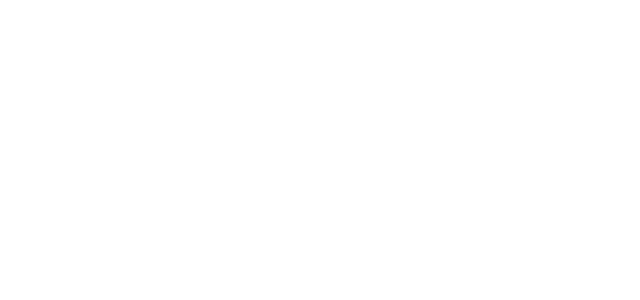
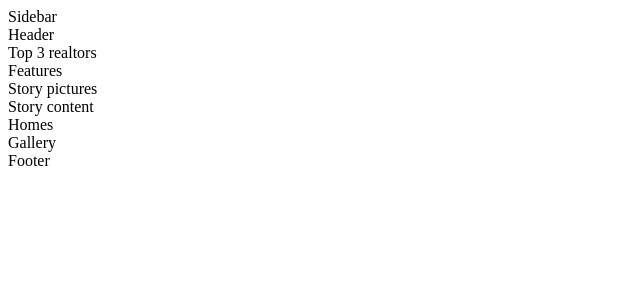
Before and after one commit to maxrogers78/nexter, a React (Create React App) app: page / in a window 1280 px wide. Shown: the top 300 px of the page, without its empty margins (0-640 px from the left). Built offline with nearby package versions, Linux system fonts and the light colour scheme.

Commit message:
components created

```diff
--- a/src/App.js
+++ b/src/App.js
@@ -1,7 +1,26 @@
 import React from "react";
+import Features from "./components/Features";
+import Footer from "./components/Footer";
+import Gallery from "./components/Gallery";
+import Header from "./components/Header";
+import Homes from "./components/Homes";
+import Realtors from "./components/Realtors";
+import Sidebar from "./components/Sidebar";
+import Story from "./components/Story";
 
 const App = () => {
-  return <div className="container"></div>;
+  return (
+    <div className="container">
+      <Sidebar />
+      <Header />
+      <Realtors />
+      <Features />
+      <Story />
+      <Homes />
+      <Gallery />
+      <Footer />
+    </div>
+  );
 };
 
 export default App;
--- /dev/null
+++ b/src/components/Features.js
@@ -0,0 +1,7 @@
+import React from "react";
+
+const Features = () => {
+  return <section className="features">Features</section>;
+};
+
+export default Features;
--- /dev/null
+++ b/src/components/Footer.js
@@ -0,0 +1,7 @@
+import React from "react";
+
+const Footer = () => {
+  return <footer className="footer">Footer</footer>;
+};
+
+export default Footer;
--- /dev/null
+++ b/src/components/Gallery.js
@@ -0,0 +1,7 @@
+import React from "react";
+
+const Gallery = () => {
+  return <section className="gallery">Gallery</section>;
+};
+
+export default Gallery;
--- /dev/null
+++ b/src/components/Header.js
@@ -0,0 +1,7 @@
+import React from "react";
+
+const Header = () => {
+  return <div className="header">Header</div>;
+};
+
+export default Header;
--- /dev/null
+++ b/src/components/Homes.js
@@ -0,0 +1,7 @@
+import React from "react";
+
+const Homes = () => {
+  return <section className="homes">Homes</section>;
+};
+
+export default Homes;
--- /dev/null
+++ b/src/components/Realtors.js
@@ -0,0 +1,7 @@
+import React from "react";
+
+const Realtors = () => {
+  return <div className="realtors">Top 3 realtors</div>;
+};
+
+export default Realtors;
--- /dev/null
+++ b/src/components/Sidebar.js
@@ -0,0 +1,7 @@
+import React from "react";
+
+const Sidebar = () => {
+  return <div className="sidebar">Sidebar</div>;
+};
+
+export default Sidebar;
--- /dev/null
+++ b/src/components/Story.js
@@ -0,0 +1,13 @@
+import React from "react";
+
+const Story = () => {
+  return (
+    <>
+      <div className="story__pictures">Story pictures</div>
+
+      <div className="story__content">Story content</div>
+    </>
+  );
+};
+
+export default Story;
```
